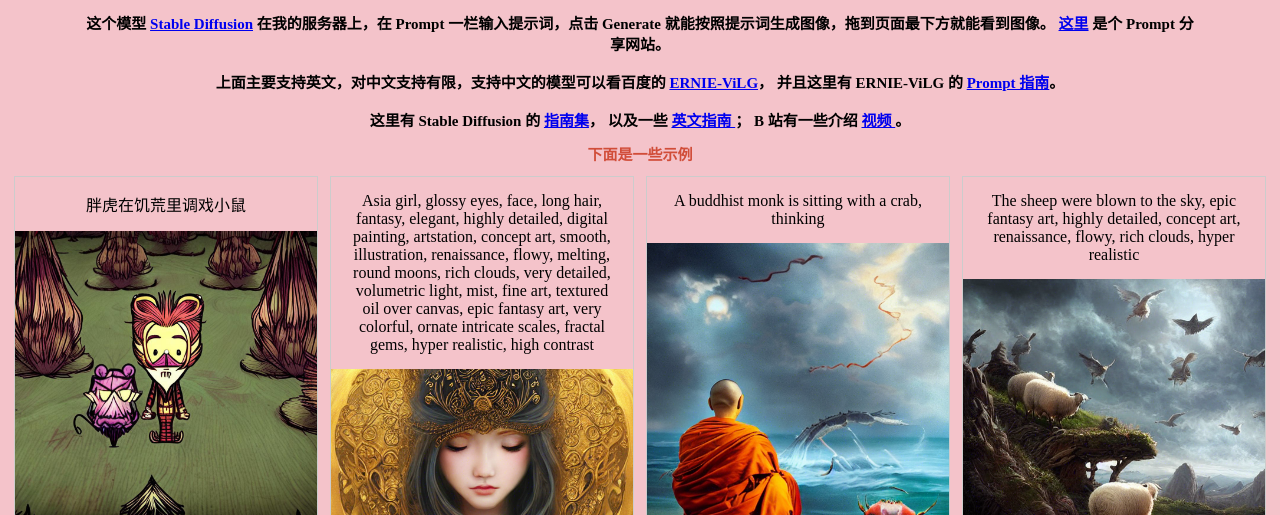
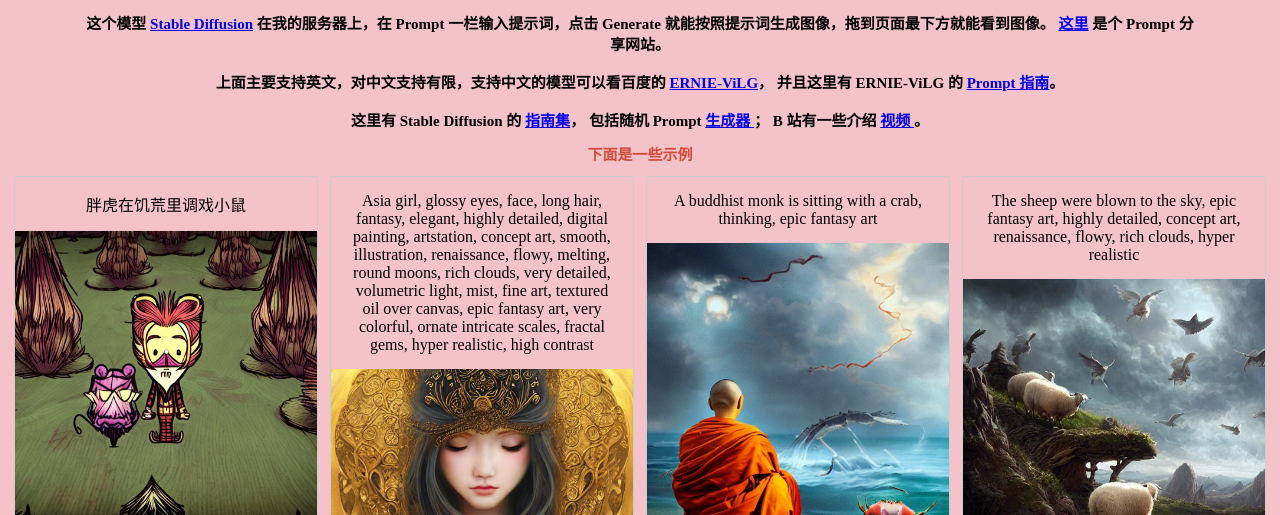
Before and after one commit to Linger0/hbd2zzy, a plain HTML site: page AI.html in a window 1280 px wide. Shown: the top 515 px of the page. Drawn offline with Linux system fonts and the light colour scheme.

Commit message:
Delete unused images

```diff
--- a/AI.html
+++ b/AI.html
@@ -28,9 +28,9 @@
                 <br><br>
                 这里有 Stable Diffusion 的
                 <a href="https://github.com/Maks-s/sd-akashic" target="_blank">指南集</a>，
-                以及一些
-                <a href="https://docs.google.com/document/d/11WlzjBT0xRpQhP9tFMtxzd0q6ANIdHPUBkMV-YB043U/edit#" target="_blank">
-                    英文指南
+                包括随机 Prompt
+                <a href="https://rexwang8.github.io/resource/ai/generator" target="_blank">
+                    生成器
                 </a>；
                 B 站有一些介绍
                 <a href="https://www.bilibili.com/video/BV1Ug411U7VL/?
@@ -61,7 +61,7 @@
             </div>
             <div class="responsive">
                 <div class="img">
-                    <div class="desc">A buddhist monk is sitting with a crab, thinking
+                    <div class="desc">A buddhist monk is sitting with a crab, thinking, epic fantasy art
                     </div>
                     <img src="img/00391.png" alt="" width="512" height="512">
                 </div>
```
Also changed, not shown: img/00353.png (deleted), img/00363.png (deleted).
